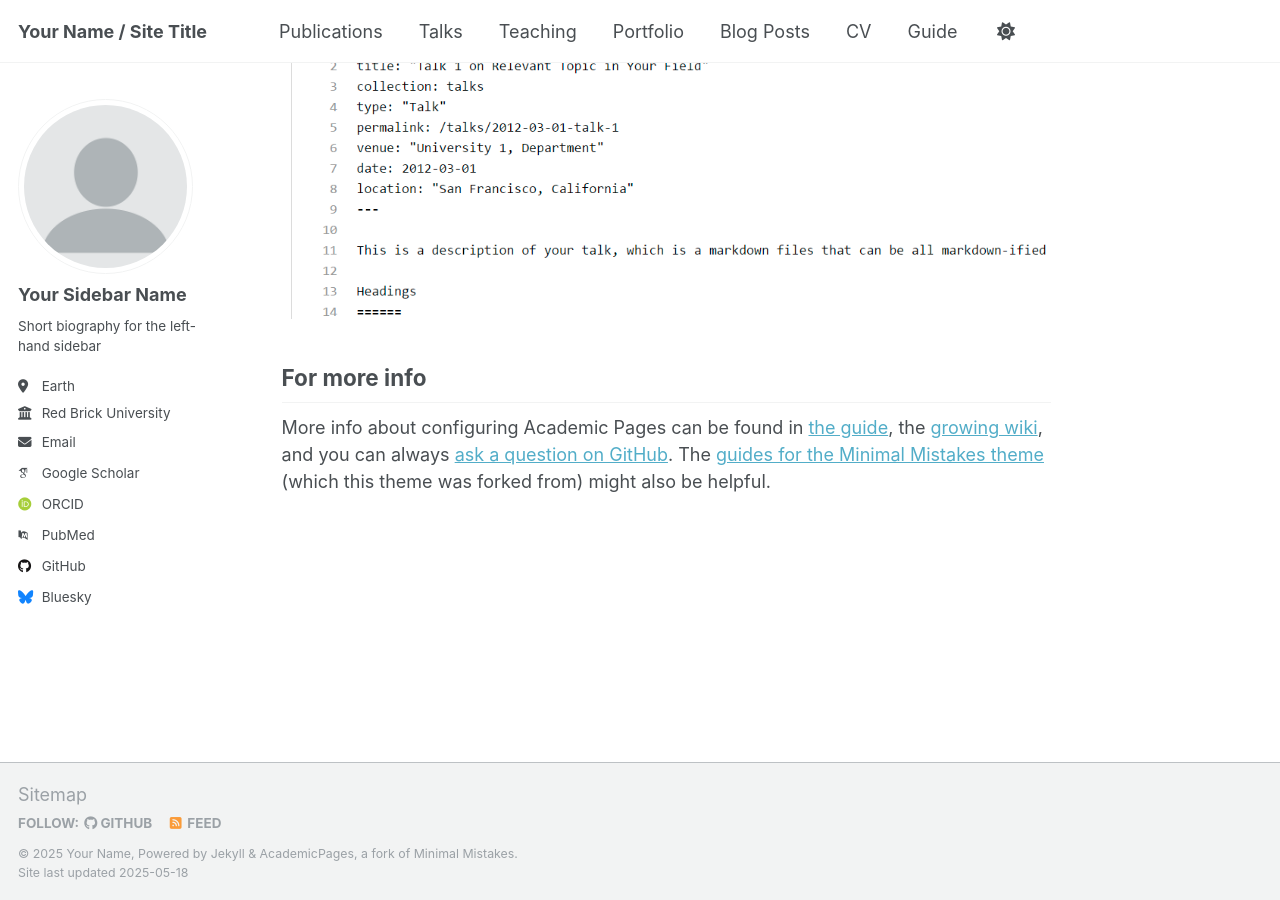
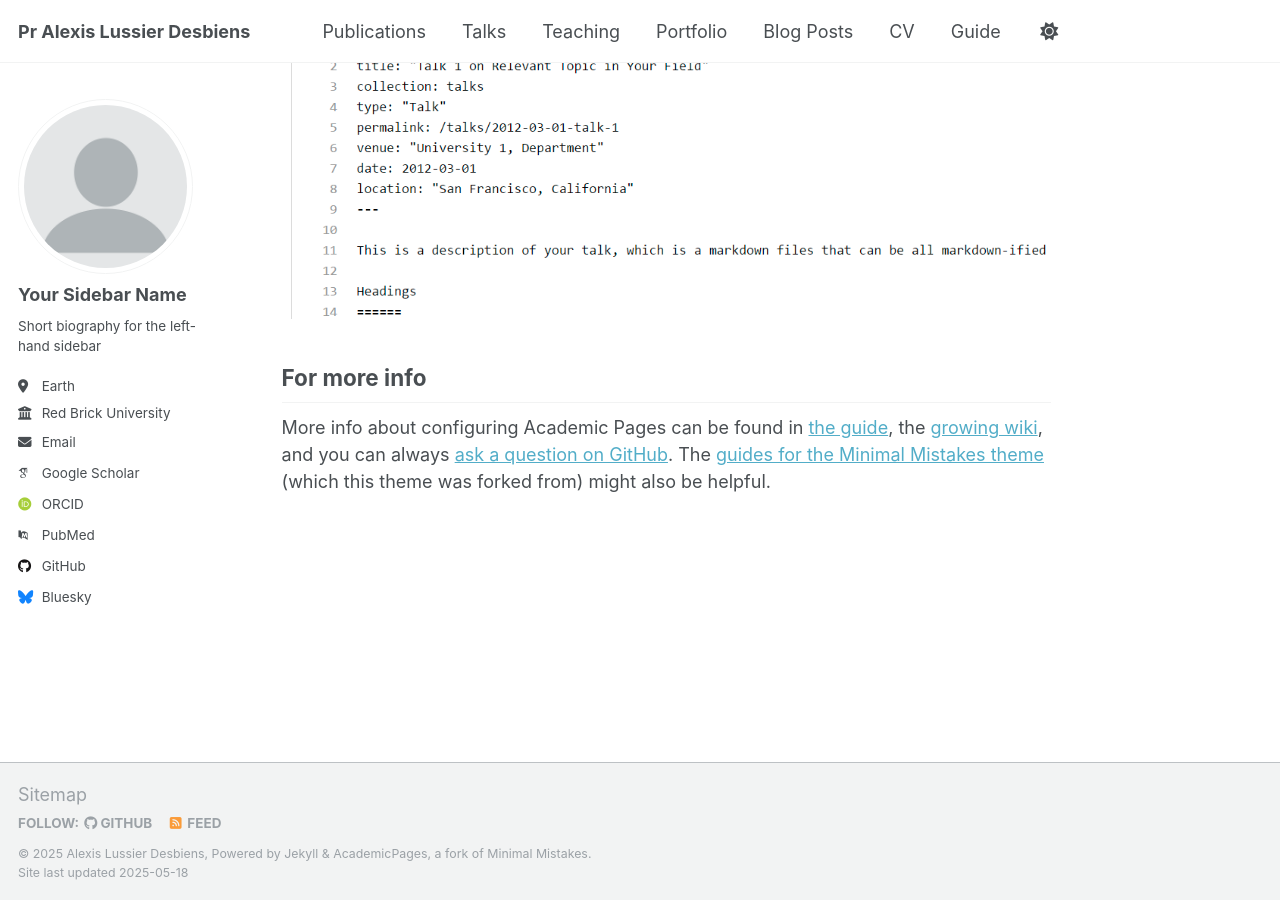
Before and after one commit to alexislussierdesbiens/alexislussierdesbiens.github.io, a Jekyll site: the page built from _pages/about.md, in a window 1280 px wide and 900 px high, scrolled down 2636 px. Built offline with Jekyll 4.4.1, drawn with Linux system fonts in a browser that asks for light colours; some web fonts are replaced.

Commit message:
Update _config.yml

```diff
--- a/_config.yml
+++ b/_config.yml
@@ -9,13 +9,13 @@
 # Basic Site Settings
 locale                   : "en-US"
 site_theme               : "default"
-title                    : "Your Name / Site Title"
+title                    : "Pr Alexis Lussier Desbiens"
 title_separator          : "-"
-name                     : &name "Your Name"
-description              : &description "personal description"
-url                      : https://academicpages.github.io # the base hostname & protocol for your site e.g. "https://[your GitHub username].github.io" or if you already have some other page hosted on Github then use "https://[your GitHub username].github.io/[Your Repo Name]"
+name                     : &name "Alexis Lussier Desbiens"
+description              : &description "Professor of Mechanical Engineering - University of Sherbrooke"
+url                      : https://alexislussierdesbiens.github.io # the base hostname & protocol for your site e.g. "https://[your GitHub username].github.io" or if you already have some other page hosted on Github then use "https://[your GitHub username].github.io/[Your Repo Name]"
 baseurl                  : "" # the subpath of your site, e.g. "/blog"
-repository               : "academicpages/academicpages.github.io"
+repository               : "alexislussierdesbiens.github.io"
 
 # Site Author - The following control what appear as part of the author content on the side bar.
 #               If a field is blank the icon and link will not appear, otherwise it will be shown.
```
